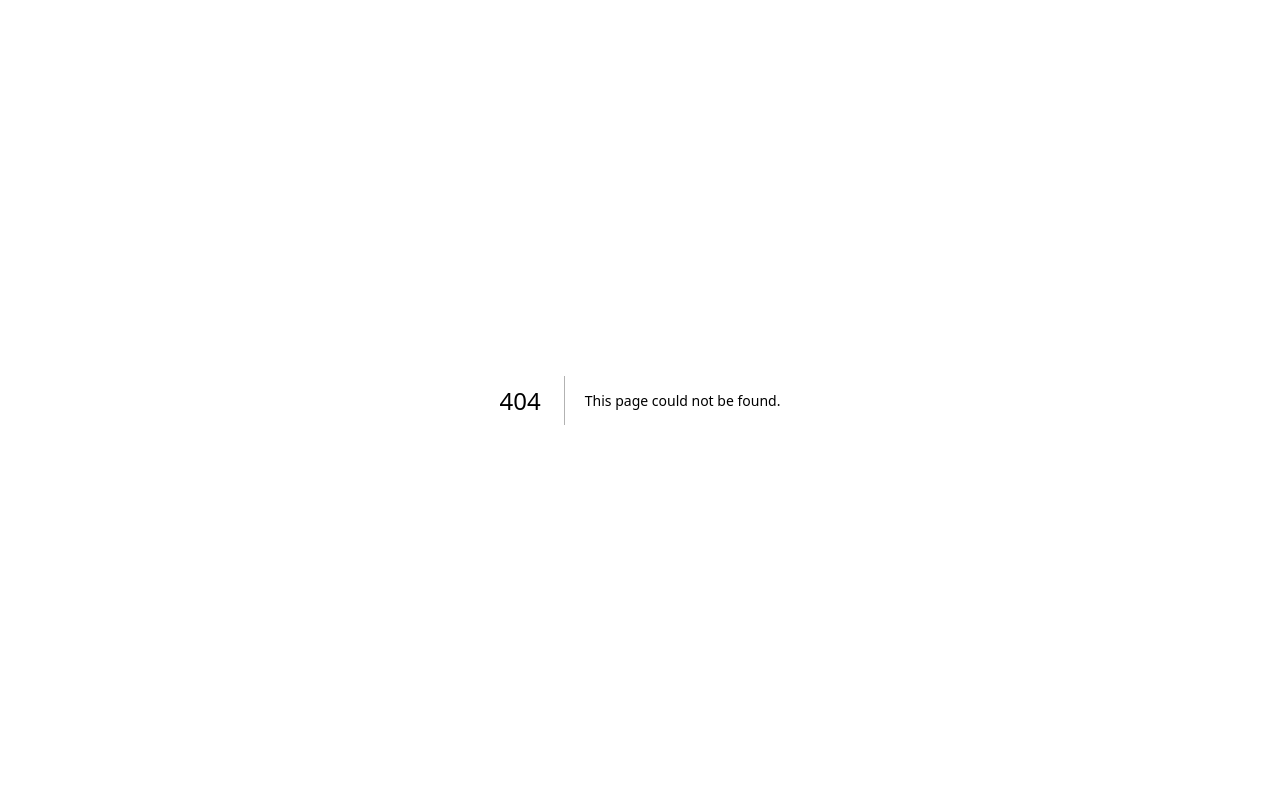
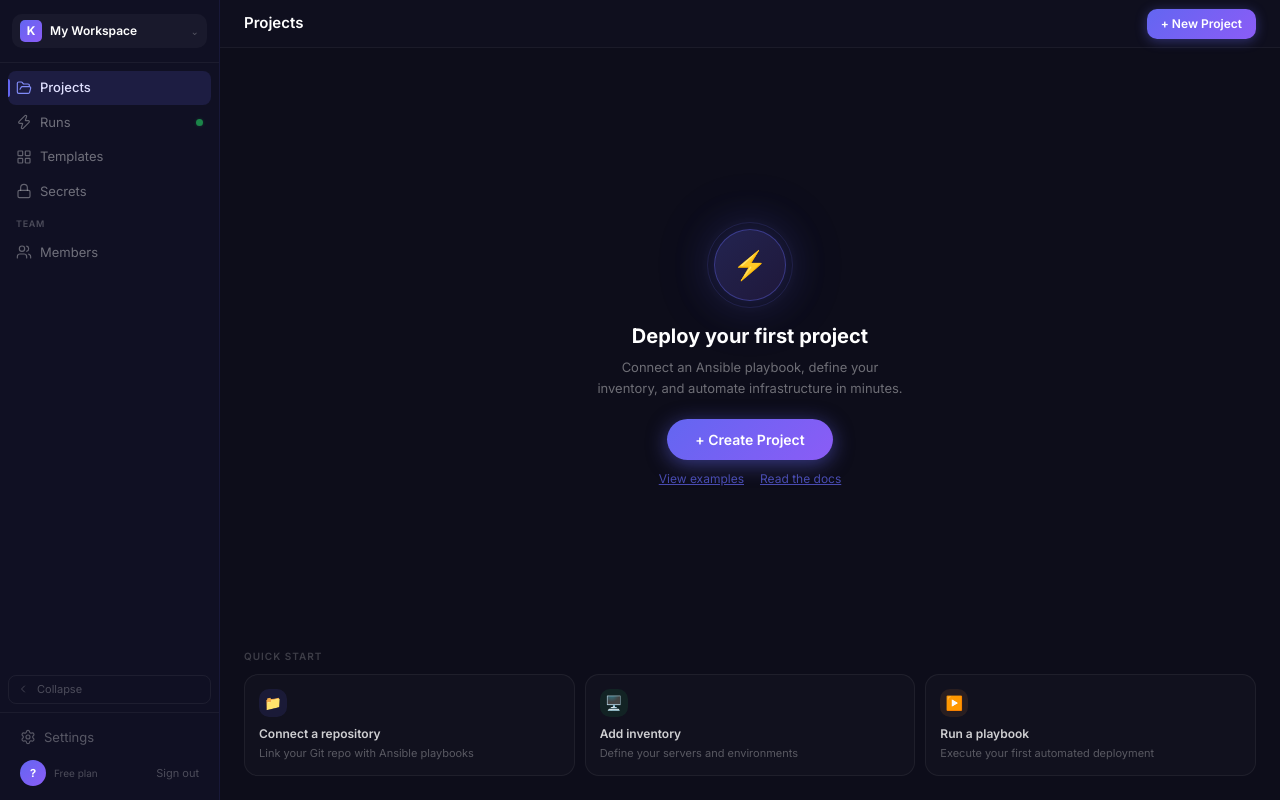
Before and after one commit to Kirill812/kirmaphor, a Next.js app in the folder web/: page /projects in a window 1280 px wide. Before the commit this address had no page. Built offline with nearby package versions, Linux system fonts and the light colour scheme; no server answers.

Commit message:
feat: projects page with hero empty state and quick-start cards
Co-Authored-By: Claude Sonnet 4.6 <noreply@anthropic.com>

```diff
--- a/web/app/(dashboard)/dashboard/page.tsx
+++ b/web/app/(dashboard)/dashboard/page.tsx
@@ -1,9 +1,5 @@
-// web/app/(dashboard)/dashboard/page.tsx
+import { redirect } from 'next/navigation'
+
 export default function DashboardPage() {
-  return (
-    <div>
-      <h1 className="text-2xl font-bold mb-2">Welcome to Kirmaphore</h1>
-      <p className="text-muted-foreground">Select a project to get started.</p>
-    </div>
-  )
+  redirect('/projects')
 }
--- /dev/null
+++ b/web/app/(dashboard)/projects/page.tsx
@@ -0,0 +1,186 @@
+'use client'
+
+import Link from 'next/link'
+import { Topbar } from '@/components/layout/Topbar'
+
+function QuickStartCard({
+  emoji,
+  emojiBackground,
+  title,
+  description,
+  href,
+}: {
+  emoji: string
+  emojiBackground: string
+  title: string
+  description: string
+  href: string
+}) {
+  return (
+    <Link
+      href={href}
+      className="block rounded-xl transition-all duration-150"
+      style={{
+        padding: 14,
+        background: 'rgba(255,255,255,0.02)',
+        border: '1px solid rgba(255,255,255,0.06)',
+        textDecoration: 'none',
+      }}
+      onMouseEnter={e => {
+        const el = e.currentTarget as HTMLElement
+        el.style.borderColor = 'rgba(99,102,241,0.30)'
+        el.style.background = 'rgba(99,102,241,0.05)'
+      }}
+      onMouseLeave={e => {
+        const el = e.currentTarget as HTMLElement
+        el.style.borderColor = 'rgba(255,255,255,0.06)'
+        el.style.background = 'rgba(255,255,255,0.02)'
+      }}
+    >
+      <div
+        className="flex items-center justify-center rounded-lg"
+        style={{ width: 28, height: 28, background: emojiBackground, fontSize: 14, marginBottom: 8 }}
+      >
+        {emoji}
+      </div>
+      <div style={{ fontSize: 12, fontWeight: 600, color: 'rgba(255,255,255,0.8)', marginBottom: 3 }}>
+        {title}
+      </div>
+      <div style={{ fontSize: 11, color: 'rgba(255,255,255,0.3)', lineHeight: 1.4 }}>
+        {description}
+      </div>
+    </Link>
+  )
+}
+
+export default function ProjectsPage() {
+  return (
+    <>
+      <Topbar
+        title="Projects"
+        actions={
+          <button
+            className="rounded-lg font-semibold text-white"
+            style={{
+              padding: '6px 14px',
+              fontSize: 12,
+              background: 'var(--dash-gradient)',
+              border: 'none',
+              cursor: 'pointer',
+              boxShadow: '0 2px 12px rgba(99,102,241,0.4)',
+            }}
+          >
+            + New Project
+          </button>
+        }
+      />
+
+      {/* Hero empty state */}
+      <div
+        className="flex flex-col items-center justify-center flex-1"
+        style={{ gap: 20, padding: '40px 24px 20px' }}
+      >
+        {/* Glow circle */}
+        <div
+          className="flex items-center justify-center relative"
+          style={{
+            width: 72, height: 72,
+            background: 'linear-gradient(135deg, rgba(99,102,241,0.25), rgba(139,92,246,0.15))',
+            border: '1px solid rgba(99,102,241,0.4)',
+            borderRadius: '50%',
+            fontSize: 28,
+            boxShadow: '0 0 40px rgba(99,102,241,0.25), 0 0 80px rgba(99,102,241,0.10)',
+          }}
+        >
+          ⚡
+          <span
+            className="absolute inset-0 rounded-full pointer-events-none"
+            style={{
+              margin: '-8px',
+              border: '1px solid rgba(99,102,241,0.15)',
+              borderRadius: '50%',
+            }}
+          />
+        </div>
+
+        {/* Text */}
+        <div className="text-center">
+          <h1 style={{ fontSize: 20, fontWeight: 700, color: 'var(--dash-text)', marginBottom: 6 }}>
+            Deploy your first project
+          </h1>
+          <p style={{ fontSize: 13, color: 'rgba(255,255,255,0.4)', maxWidth: 320, lineHeight: 1.6 }}>
+            Connect an Ansible playbook, define your inventory, and automate infrastructure in minutes.
+          </p>
+        </div>
+
+        {/* CTA */}
+        <div className="flex flex-col items-center" style={{ gap: 10 }}>
+          <button
+            className="font-semibold text-white"
+            style={{
+              padding: '10px 28px',
+              borderRadius: 24,
+              fontSize: 14,
+              background: 'var(--dash-gradient)',
+              border: 'none',
+              cursor: 'pointer',
+              boxShadow: '0 4px 20px rgba(99,102,241,0.5)',
+            }}
+          >
+            + Create Project
+          </button>
+          <div className="flex items-center" style={{ gap: 16 }}>
+            <a
+              href="/docs"
+              style={{ fontSize: 12, color: 'rgba(99,102,241,0.7)', textDecoration: 'underline' }}
+            >
+              View examples
+            </a>
+            <a
+              href="/docs"
+              style={{ fontSize: 12, color: 'rgba(99,102,241,0.7)', textDecoration: 'underline' }}
+            >
+              Read the docs
+            </a>
+          </div>
+        </div>
+      </div>
+
+      {/* Quick start */}
+      <div style={{ padding: '0 24px 24px' }}>
+        <div
+          style={{
+            fontSize: 10, fontWeight: 600, letterSpacing: '0.1em',
+            textTransform: 'uppercase', color: 'rgba(255,255,255,0.2)',
+            marginBottom: 10,
+          }}
+        >
+          Quick start
+        </div>
+        <div style={{ display: 'grid', gridTemplateColumns: 'repeat(3,1fr)', gap: 10 }}>
+          <QuickStartCard
+            emoji="📁"
+            emojiBackground="rgba(99,102,241,0.12)"
+            title="Connect a repository"
+            description="Link your Git repo with Ansible playbooks"
+            href="/projects/new?step=repository"
+          />
+          <QuickStartCard
+            emoji="🖥️"
+            emojiBackground="rgba(34,197,94,0.10)"
+            title="Add inventory"
+            description="Define your servers and environments"
+            href="/projects/new?step=inventory"
+          />
+          <QuickStartCard
+            emoji="▶️"
+            emojiBackground="rgba(251,146,60,0.10)"
+            title="Run a playbook"
+            description="Execute your first automated deployment"
+            href="/projects/new?step=run"
+          />
+        </div>
+      </div>
+    </>
+  )
+}
```
